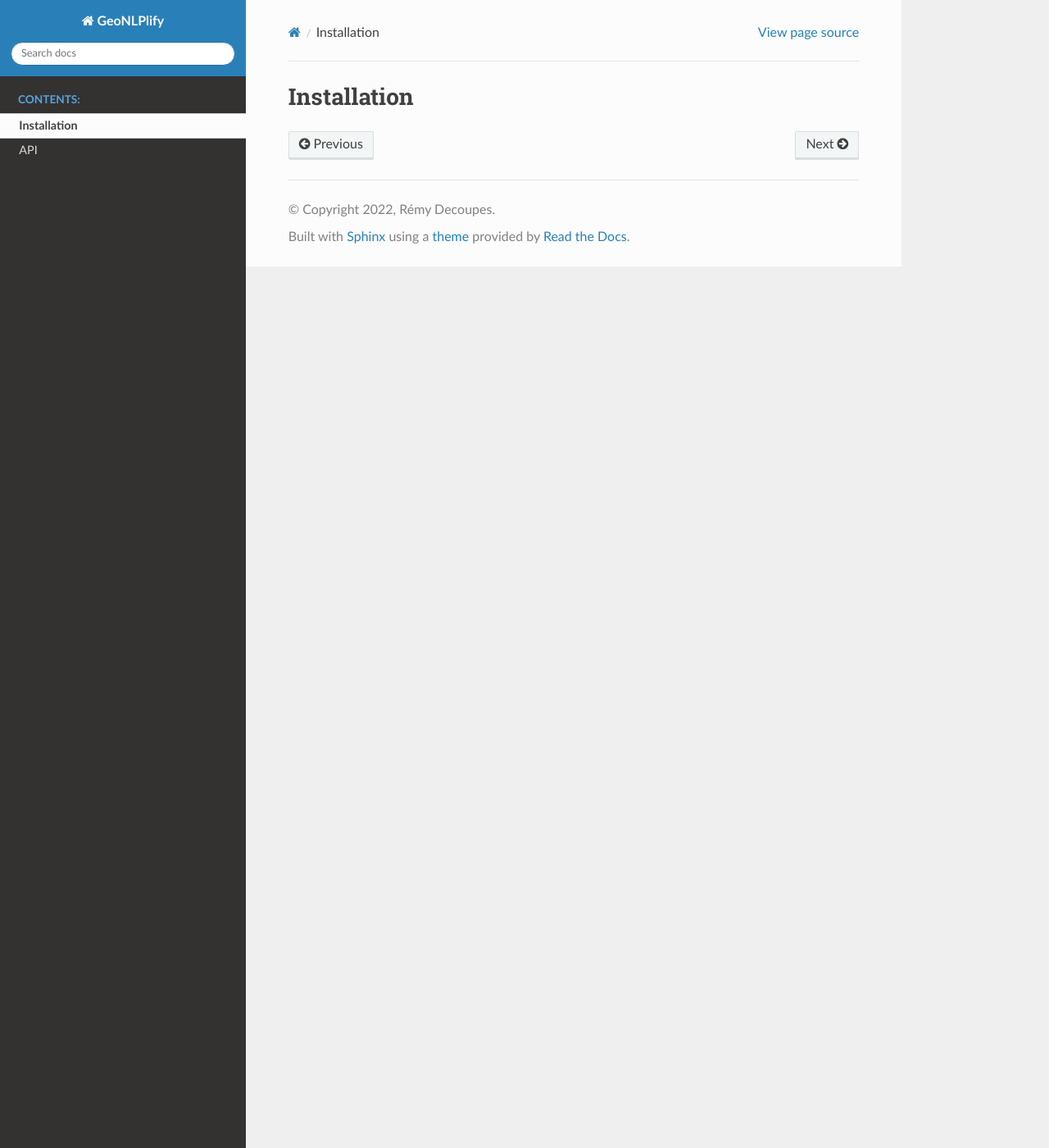
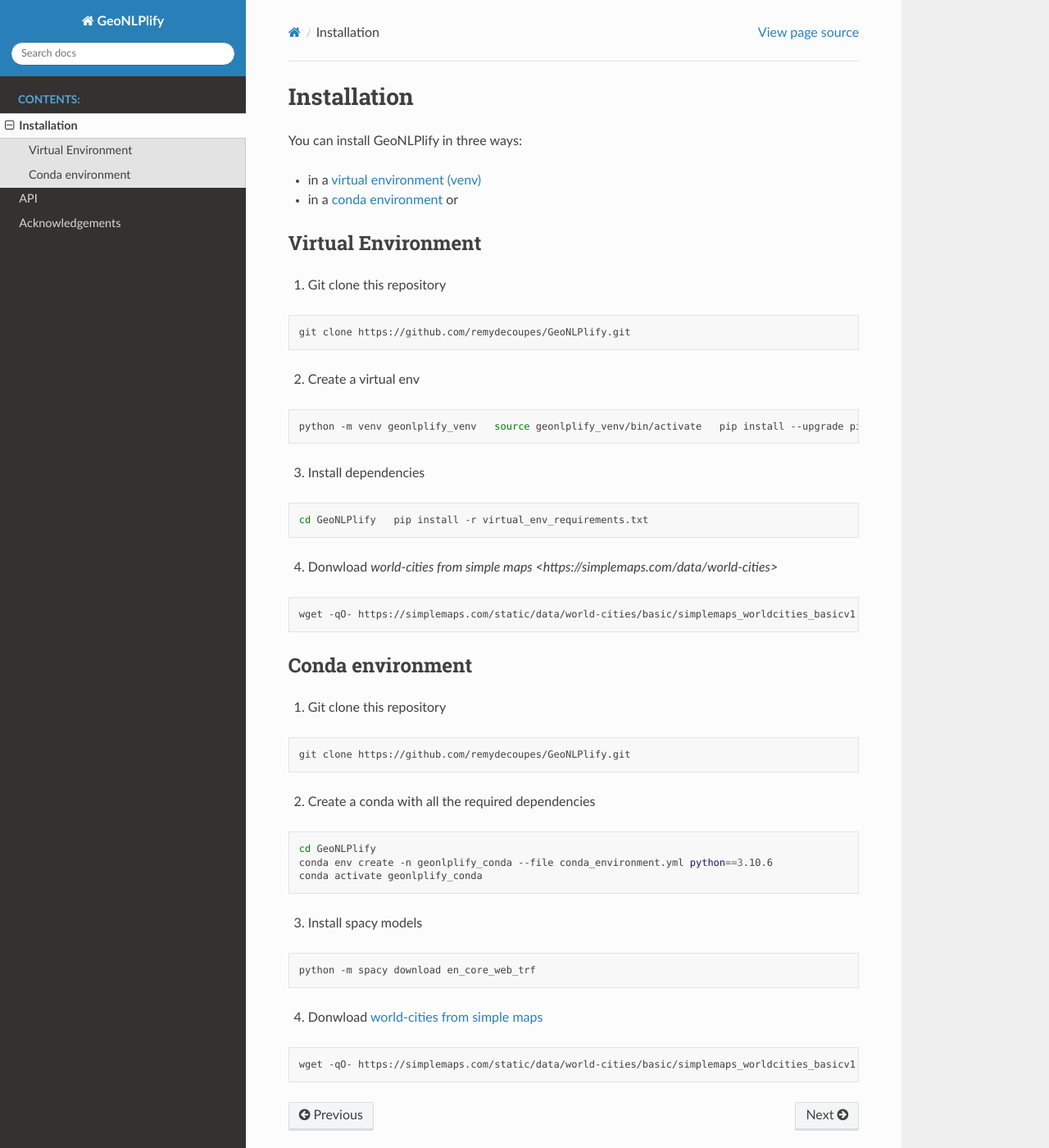
Before and after one commit to remydecoupes/GeoNLPlify, a Sphinx documentation site: the page built from docs/installation.rst, in a window 1280 px wide and 1400 px high. Shown: the whole window at 82% size. Built offline with Sphinx 7.4.7 and the Read the Docs theme 2.0.0, drawn with Linux system fonts in a browser that asks for light colours; formulas are drawn with MathJax 3.

Commit message:
sphinx: write docs

```diff
--- a/docs/api.rst
+++ b/docs/api.rst
@@ -1,5 +1,5 @@
 API
 ===
 
-.. automodule:: geonlplify.geonlplify
+.. automodule:: geonlplify
     :members:
--- a/docs/conf.py
+++ b/docs/conf.py
@@ -15,7 +15,7 @@
 import os
 import sys
 # sys.path.insert(0, os.path.abspath('.'))
-sys.path.insert(0, os.path.abspath('../'))
+sys.path.insert(0, os.path.abspath('../geonlplify'))
 
 
 # -- Project information -----------------------------------------------------
--- a/docs/installation.rst
+++ b/docs/installation.rst
@@ -1,2 +1,65 @@
 Installation
 ============
+
+You can install GeoNLPlify in three ways:
+
+- in a `virtual environment (venv) <#virtual-environment>`__
+- in a `conda environment <#conda-environment>`__ or
+
+
+Virtual Environment
+~~~~~~~~~~~~~~~~~~~
+
+1. Git clone this repository
+
+.. code:: bash
+
+    git clone https://github.com/remydecoupes/GeoNLPlify.git
+
+2. Create a virtual env
+
+.. code:: bash
+
+    python -m venv geonlplify_venv   source geonlplify_venv/bin/activate   pip install --upgrade pip
+
+3. Install dependencies
+
+.. code:: bash
+
+    cd GeoNLPlify   pip install -r virtual_env_requirements.txt
+
+4. Donwload `world-cities from simple maps <https://simplemaps.com/data/world-cities>`
+
+.. code:: bash
+
+   wget -qO- https://simplemaps.com/static/data/world-cities/basic/simplemaps_worldcities_basicv1.75.zip  | bsdtar -xvf- -C ./geonlplify/simplemaps/
+
+Conda environment
+~~~~~~~~~~~~~~~~~
+
+1. Git clone this repository
+
+.. code:: bash
+
+   git clone https://github.com/remydecoupes/GeoNLPlify.git
+
+2. Create a conda with all the required dependencies
+
+.. code:: bash
+
+   cd GeoNLPlify
+   conda env create -n geonlplify_conda --file conda_environment.yml python==3.10.6
+   conda activate geonlplify_conda
+
+3. Install spacy models
+
+.. code:: bash
+
+   python -m spacy download en_core_web_trf
+
+4. Donwload `world-cities from simple
+   maps <https://simplemaps.com/data/world-cities>`__
+
+.. code:: bash
+
+   wget -qO- https://simplemaps.com/static/data/world-cities/basic/simplemaps_worldcities_basicv1.75.zip  | bsdtar -xvf- -C ./geonlplify/simplemaps/
```
Also changed, not shown: docs/acknowledgements.rst (added, +9 -0 lines), docs/index.rst (+16 -4 lines), 2 other files.
